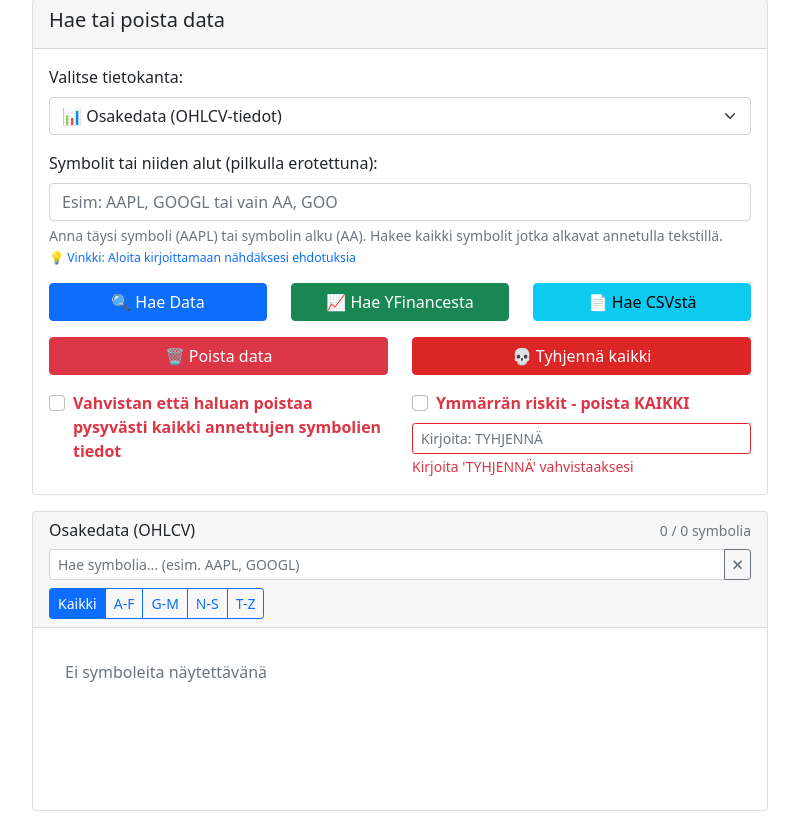
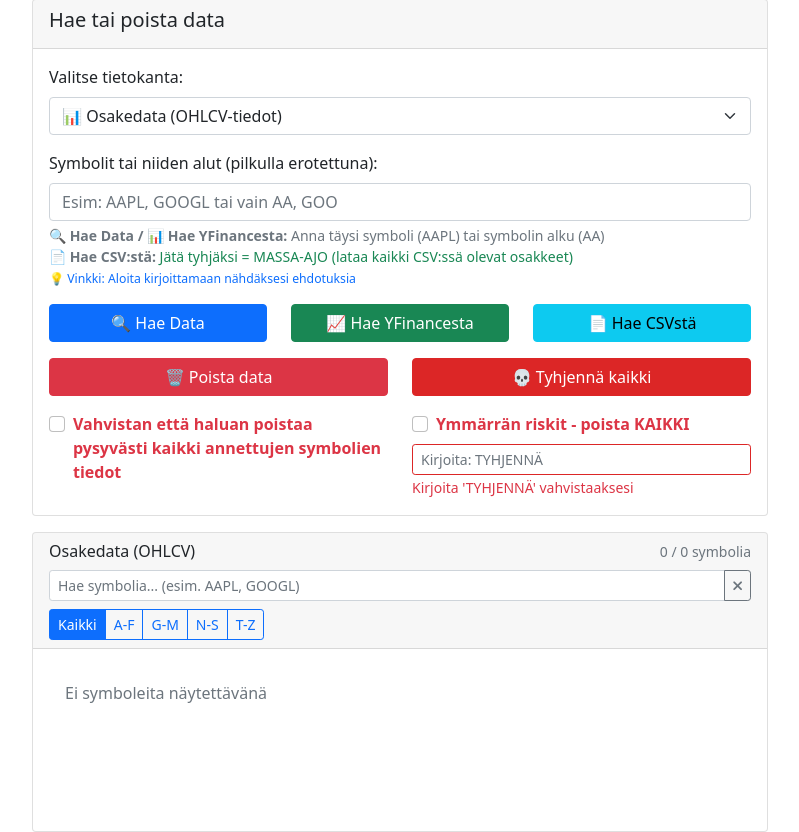
Before and after one commit to kalletarpila/osakedata-web-viewer, a Flask app: page / in a window 1280 px wide. Shown: the part 105-937 px from the top of the page, without its empty margins (240-1039 px from the left). Before the commit the page ends 916 px from the top, so only its background shows below. Run offline with Flask 3, Linux system fonts and the light colour scheme; data that the repository does not hold is empty.

Commit message:
Implementoi CSV massa-import toiminnallisuus
- Lisätty massa-ajo: tyhjä ticker-kenttä lataa KAIKKI CSV:ssä olevat osakkeet
- Muokattu fetch_csv_data() tunnistamaan massa-import tilanne (None tai tyhjä lista)
- Päivitetty Flask route /fetch_csv käsittelemään tyhjä syöte massa-ajona
- Lisätty HTML template selitykset massa-import toiminnallisuudelle
- Lisätty uudet testit massa-import toiminnallisuudelle
- Unit-testit: 77 passed, web-testien kanssa integration-ongelmia (54 failed)
- CSV massa-import itsessään toimii oikein kuten haluttiin

```diff
--- a/main.py
+++ b/main.py
@@ -373,23 +373,31 @@ def fetch_yfinance_data(tickers):
         return False, f"Tietokantavirhe: {str(e)}", 0
 
 
-def fetch_csv_data(tickers):
-    """Lataa osaketiedot CSV-tiedostosta /home/kalle/projects/rawcandle/data/osakedata.csv"""
+def fetch_csv_data(tickers=None):
+    """
+    Lataa osaketiedot CSV-tiedostosta /home/kalle/projects/rawcandle/data/osakedata.csv
+
+    MASSA-AJO: Jos tickers=None tai tyhjä, ladataan KAIKKI CSV:ssä olevat osakkeet.
+    Jos tickers annettu, ladataan vain ne tickerit.
+    """
     import csv
     from datetime import datetime
 
-    if not tickers:
-        return False, "Ei tickereitä annettu", 0
+    # Massa-ajo: Jos ei tickereitä annettu, ladataan kaikki CSV:stä
+    mass_import = not tickers or (isinstance(tickers, list) and not any(tickers))
 
-    # Siivoa ja validoi tickerit
-    clean_tickers = []
-    for ticker in tickers:
-        ticker = ticker.strip().upper()
-        if ticker and ticker.replace('.', '').replace('-', '').replace('^', '').isalnum():
-            clean_tickers.append(ticker)
+    if not mass_import:
+        # Siivoa ja validoi tickerit vain jos ei massa-ajoa
+        clean_tickers = []
+        for ticker in tickers:
+            ticker = ticker.strip().upper()
+            if ticker and ticker.replace('.', '').replace('-', '').replace('^', '').isalnum():
+                clean_tickers.append(ticker)
 
-    if not clean_tickers:
-        return False, "Ei kelvollisia tickereitä annettu", 0
+        if not clean_tickers:
+            return False, "Ei kelvollisia tickereitä annettu", 0
+    else:
+        clean_tickers = None  # Massa-ajossa ei rajoiteta tickereitä
 
     csv_file_path = "/home/kalle/projects/rawcandle/data/osakedata.csv"
 
@@ -448,8 +456,8 @@ def fetch_csv_data(tickers):
                     # Ensimmäinen kenttä on ticker
                     ticker = fields[0].strip()
 
-                    # Tarkista että ticker on pyydettyjen joukossa
-                    if ticker not in clean_tickers:
+                    # Massa-ajossa käsitellään kaikki tickerit, muuten vain pyydetyt
+                    if not mass_import and clean_tickers and ticker not in clean_tickers:
                         continue
 
                     found_tickers.add(ticker)
@@ -500,20 +508,27 @@ def fetch_csv_data(tickers):
 
             conn.commit()
 
-            # Tarkista mitkä tickerit löytyivät
-            not_found_tickers = [t for t in clean_tickers if t not in found_tickers]
-            if not_found_tickers:
-                failed_tickers.extend([f"{ticker} (ei löytynyt CSV:stä)" for ticker in not_found_tickers])
+            # Tarkista mitkä tickerit löytyivät (vain jos ei massa-ajo)
+            if not mass_import and clean_tickers:
+                not_found_tickers = [t for t in clean_tickers if t not in found_tickers]
+                if not_found_tickers:
+                    failed_tickers.extend([f"{ticker} (ei löytynyt CSV:stä)" for ticker in not_found_tickers])
 
             # Muodosta vastausviesti
             if saved_count > 0:
-                success_msg = f"Tallennettu {saved_count} riviä CSV:stä"
+                if mass_import:
+                    success_msg = f"MASSA-AJO: Tallennettu {saved_count} riviä CSV:stä ({len(found_tickers)} osaketta)"
+                else:
+                    success_msg = f"Tallennettu {saved_count} riviä CSV:stä"
+
                 if failed_tickers:
                     return True, f"{success_msg}. Epäonnistui: {', '.join(failed_tickers)}", saved_count
                 else:
                     return True, success_msg, saved_count
             else:
-                if failed_tickers:
+                if mass_import:
+                    return False, "MASSA-AJO: Ei tallennettu yhtään uutta riviä CSV:stä (kaikki jo olemassa)", 0
+                elif failed_tickers:
                     return False, f"Ei tallennettu yhtään riviä CSV:stä. Epäonnistui: {', '.join(failed_tickers)}", 0
                 else:
                     return False, "Ei tallennettu yhtään riviä CSV:stä (kaikki jo olemassa)", 0
@@ -679,22 +694,22 @@ def fetch_yfinance_route():
 
 @app.route('/fetch_csv', methods=['POST'])
 def fetch_csv_route():
-    """Hae OHLCV-data CSV-tiedostosta."""
+    """
+    Hae OHLCV-data CSV-tiedostosta.
+
+    MASSA-AJO: Jos ticker-kenttä on tyhjä, ladataan KAIKKI CSV:ssä olevat osakkeet.
+    Jos tickereitä on annettu, ladataan vain ne.
+    """
     ticker_input = request.form.get('tickers', '').strip()
 
     if not ticker_input:
-        return render_template('index.html',
-                             error="Anna vähintään yksi ticker-symboli",
-                             available_symbols=get_available_symbols('osakedata'),
-                             current_db='osakedata',
-                             db_label=get_db_label('osakedata'))
-
-    # Jaa tickerit pilkulla
-    tickers = [t.strip().upper() for t in ticker_input.split(',') if t.strip()]
-
-    # Hae data CSV:stä
-    success, message, count = fetch_csv_data(tickers)
-
+        # MASSA-AJO: Tyhjä syöte = lataa kaikki CSV:ssä olevat osakkeet
+        success, message, count = fetch_csv_data(None)
+    else:
+        # Jaa tickerit pilkulla ja hae vain ne
+        tickers = [t.strip().upper() for t in ticker_input.split(',') if t.strip()]
+        success, message, count = fetch_csv_data(tickers)
+    # Renderöi tulos
     if success:
         return render_template('index.html',
                              success=message,
--- a/templates/index.html
+++ b/templates/index.html
@@ -113,8 +113,9 @@
                                 </div>
                             </div>
                             <div class="form-text">
-                                Anna täysi symboli (AAPL) tai symbolin alku (AA). Hakee kaikki symbolit jotka alkavat annetulla tekstillä.
-                                <br><small class="text-primary">💡 Vinkki: Aloita kirjoittamaan nähdäksesi ehdotuksia</small>
+                                <strong>🔍 Hae Data / 📊 Hae YFinancesta:</strong> Anna täysi symboli (AAPL) tai symbolin alku (AA)<br>
+                                <strong>📄 Hae CSV:stä:</strong> <span class="text-success">Jätä tyhjäksi = MASSA-AJO (lataa kaikki CSV:ssä olevat osakkeet)</span><br>
+                                <small class="text-primary">💡 Vinkki: Aloita kirjoittamaan nähdäksesi ehdotuksia</small>
                             </div>
                         </div>
 
```
Also changed, not shown: tests/test_csv_functionality.py (+59 -11 lines).
